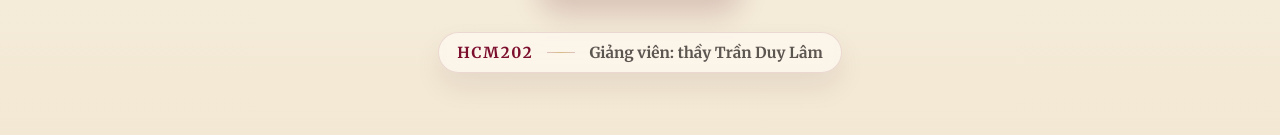
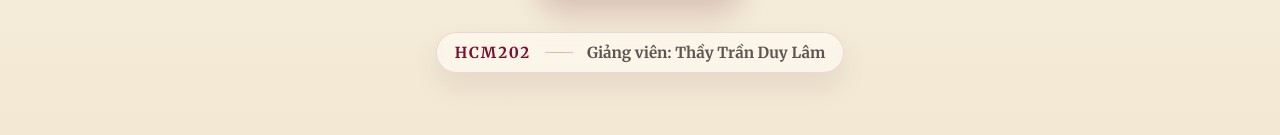
Before and after one commit to bao-is-me/hcm202_g2_2026, a React (Vite) app: page / in a window 1280 px wide. Shown: the part 595-730 px from the top of the page. Built offline with nearby package versions, Linux system fonts and the light colour scheme.

Commit message:
Update ten thay

```diff
--- a/src/App.jsx
+++ b/src/App.jsx
@@ -473,7 +473,7 @@ function App() {
           <div className="hero-course-meta">
             <span className="hero-course-code">HCM202</span>
             <span className="hero-course-divider"></span>
-            <span className="hero-course-lecturer">Giảng viên: thầy Trần Duy Lâm</span>
+            <span className="hero-course-lecturer">Giảng viên: Thầy Trần Duy Lâm</span>
           </div>
         </div>
       </section>
--- a/src/styles.css
+++ b/src/styles.css
@@ -1362,7 +1362,7 @@ mark {
   align-items: start;
 }
 
-.revolution-detail-grid > * {
+.revolution-detail-grid>* {
   flex: 1 1 260px;
   min-width: 220px;
 }
```
